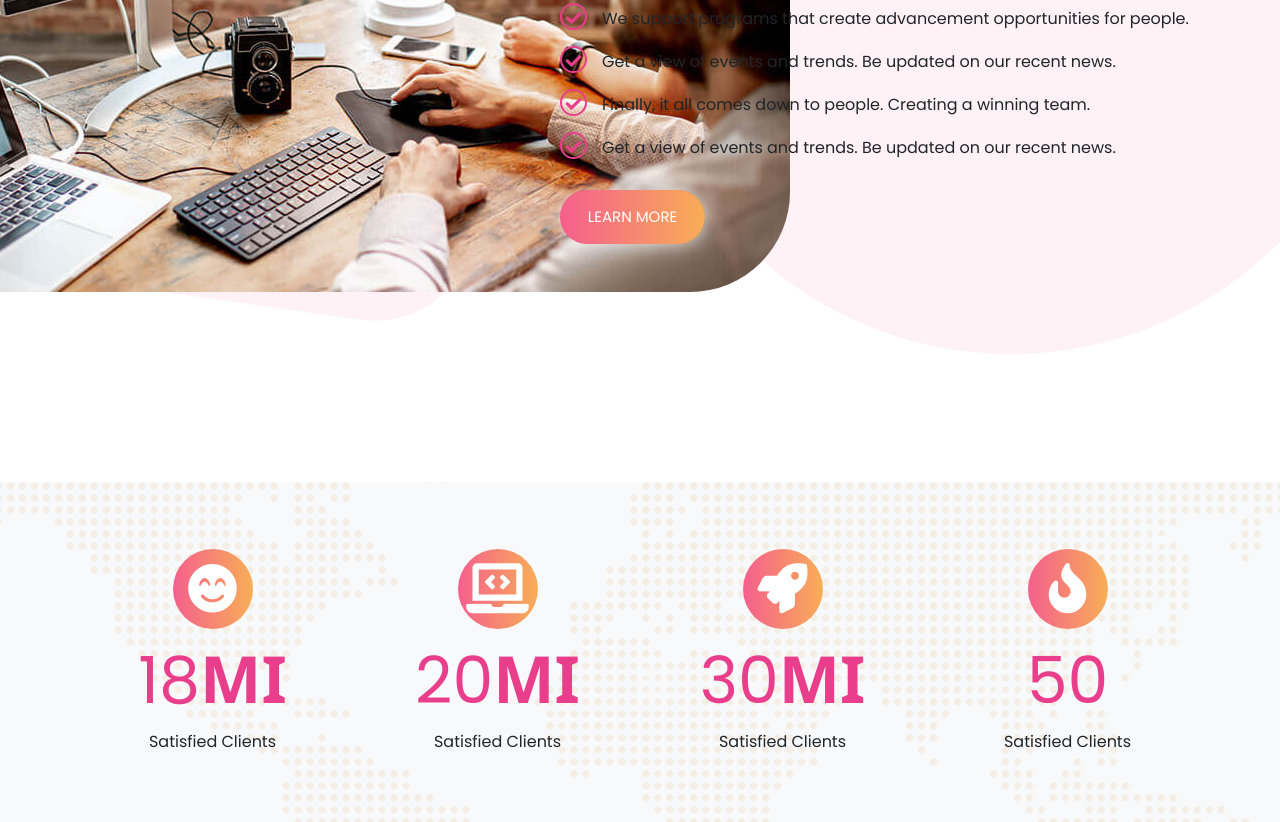
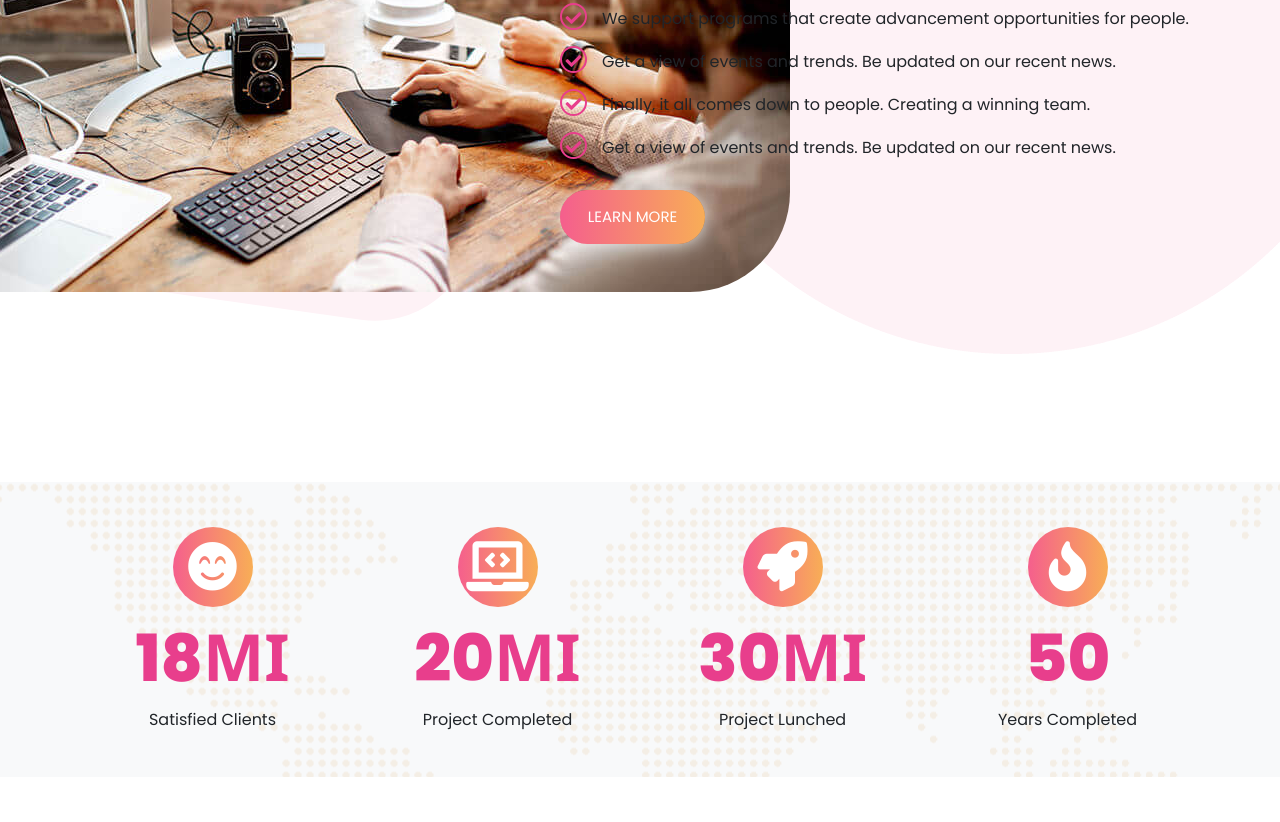
Before and after one commit to bachdangtuan/P-Samar-Template, a plain HTML site: page index.html in a window 1280 px wide. Shown: the part 1900-2722 px from the top of the page. After the commit the page ends 2677 px from the top, so only its background shows below. Drawn offline with nearby package versions, Linux system fonts and the light colour scheme.

Commit message:
update file

```diff
--- a/css/style.css
+++ b/css/style.css
@@ -11,13 +11,13 @@ body,html{
     box-sizing: border-box;
 }
 h6{
-    font-weight: 600;
+    font-weight: 700;
     font-size: 22px;
     color: #e83e8c;
 }
 h2, h1{
     font-size: 60px;
-    font-weight: 600;
+    font-weight: 800;
 }
 h4{
     font-size: 26px;
@@ -57,7 +57,9 @@ ul li {
 .chayso__samar__counter{
     color: #e83e8c;
     font-size: 65px;
+    font-weight: 800;
 }
+
 /* Button Samar LinerGradient */
 .btn__samar{
     background: linear-gradient(to right, #f55f8d 0%, #f8ae56  51%, #f55f8d  100%)
--- a/index.html
+++ b/index.html
@@ -13,7 +13,7 @@
     <!-- Font GOOGLE -->
     <link rel="preconnect" href="https://fonts.googleapis.com">
     <link rel="preconnect" href="https://fonts.gstatic.com" crossorigin>
-    <link href="https://fonts.googleapis.com/css2?family=Poppins:wght@200;300;400;600&display=swap" rel="stylesheet">
+    <link href="https://fonts.googleapis.com/css2?family=Poppins:wght@200;300;400;600;800&display=swap" rel="stylesheet">
 
     <!-- BS4 -->
     <link rel="stylesheet" href="https://cdn.jsdelivr.net/npm/bootstrap@4.6.0/dist/css/bootstrap.min.css"
@@ -171,7 +171,7 @@
     <section class="chayso__samar bg-light py-4">
         <div class="container">
             <div class="row text-center">
-                <div class="col-lg-3 py-5">
+                <div class="col-lg-3 py-4">
                     <div class="around__samar__icon color__gradient">
                         <i class="fa fa-smile-beam" style="
                         font-size: 50px;"></i>
@@ -183,7 +183,7 @@
                         <span class="title">Satisfied Clients</span>
                     </div>
                 </div>
-                <div class="col-lg-3 py-5">
+                <div class="col-lg-3 py-4">
                     <div class="around__samar__icon color__gradient">
                         <i class="fa fa-laptop-code" style="
                         font-size: 50px;"></i>
@@ -192,10 +192,10 @@
                         <h2 class="chayso__samar__counter">
                             <span class="chayso__samar__counter">20</span>MI
                         </h2>
-                        <span class="title">Satisfied Clients</span>
+                        <span class="title">Project Completed</span>
                     </div>
                 </div>
-                <div class="col-lg-3 py-5">
+                <div class="col-lg-3 py-4">
                     <div class="around__samar__icon color__gradient">
                          <i class="fa fa-rocket" style="
                          font-size: 50px;"></i>
@@ -204,10 +204,10 @@
                         <h2 class="chayso__samar__counter">
                             <span class="chayso__samar__counter">30</span>MI
                         </h2>
-                        <span class="title">Satisfied Clients</span>
+                        <span class="title">Project Lunched</span>
                     </div>
                 </div>
-                <div class="col-lg-3 py-5">
+                <div class="col-lg-3 py-4">
                     <div class="around__samar__icon color__gradient">
                         <i class="fa fa-fire" style="
                         font-size: 50px;"></i>
@@ -216,7 +216,7 @@
                         <h2 class="chayso__samar__counter">
                             <span class="chayso__samar__counter">50</span>
                         </h2>
-                        <span class="title">Satisfied Clients</span>
+                        <span class="title">Years Completed</span>
                     </div>
                 </div>
             </div>
```
